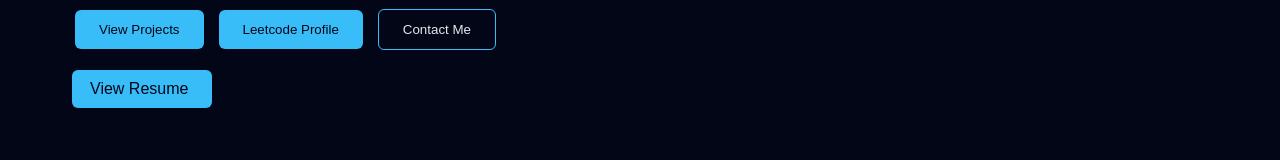
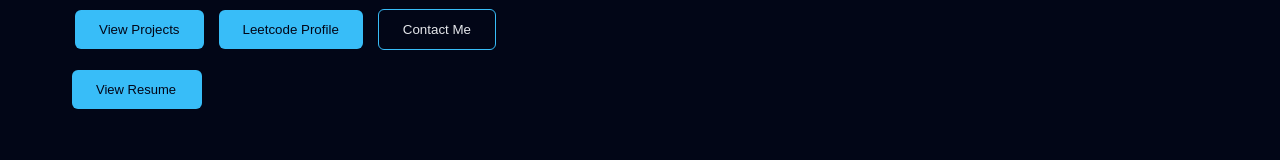
Before and after one commit to Mahibalan-s/Portfolio, a React (Vite) app in the folder client/: page / in a window 1280 px wide. Shown: the part 430-590 px from the top of the page. Built offline with nearby package versions, Linux system fonts and the light colour scheme.

Commit message:
Update Hero.css

```diff
--- a/client/src/styles/Hero.css
+++ b/client/src/styles/Hero.css
@@ -26,7 +26,23 @@ button:hover {
   box-shadow: 0 8px 20px rgba(56, 189, 248, 0.3);
 }
 
+
+
 button:active {
+  transform: translateY(0);
+  box-shadow: none;
+}
+
+
+.resume-btn {
+  transition: transform 0.2s ease, box-shadow 0.2s ease;
+}
+
+.resume-btn:hover {
+  transform: translateY(-2px);
+  box-shadow: 0 8px 20px rgba(56, 189, 248, 0.3);
+}
+.resume-btn:active {
   transform: translateY(0);
   box-shadow: none;
 }
@@ -114,12 +130,14 @@ button:active {
   display: inline-block;
   margin-top: 0px;
   margin-left: 12px;
-  width: 140px;
-  padding: 10px 18px;
+  width: 130px;
+  padding: 12px 24px;
   display: flex;
   background: var(--background-color);
   color: var(--bg-textcolor);
   border-radius: 6px;
+  font-weight: 500;
+  font-size: small;
   text-decoration: none;
   transition: 0.3s ease;
 }
```
